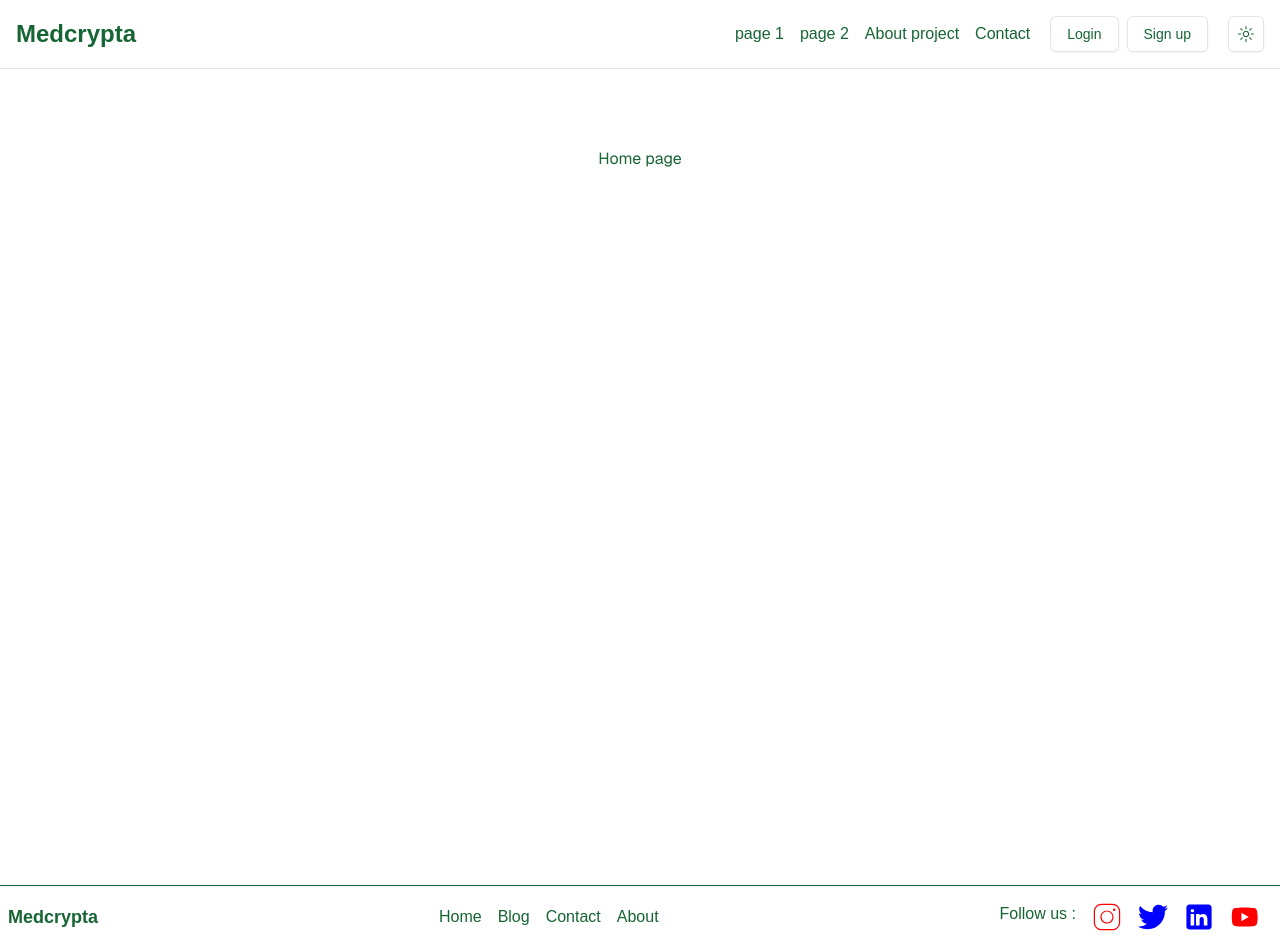
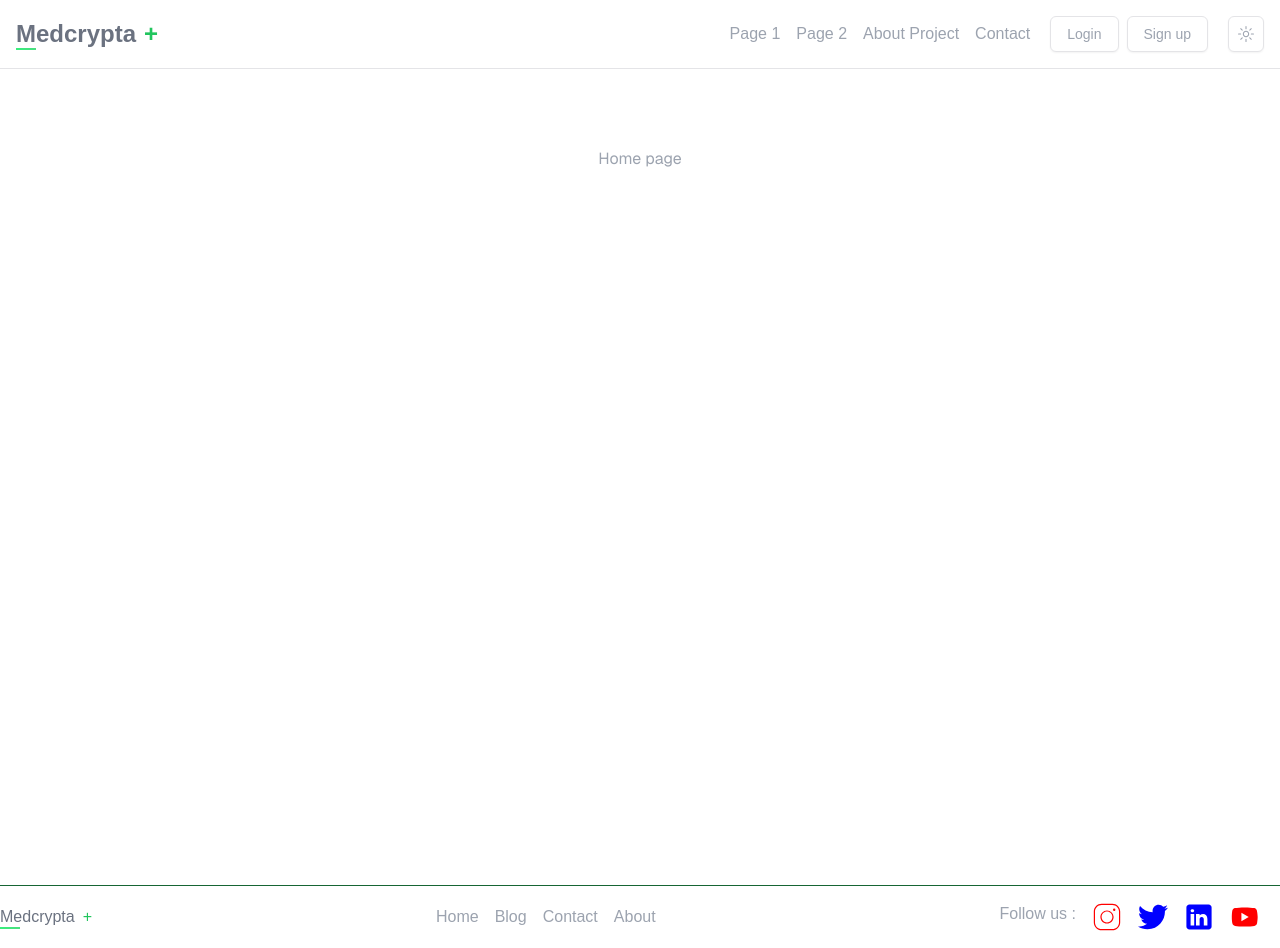
Before and after one commit to Nithin9585/Medcrypta, a Next.js app in the folder frontend/: page / in a window 1280 px wide. Built offline with nearby package versions, Linux system fonts and the light colour scheme.

Commit message:
ui changes

```diff
--- a/frontend/app/globals.css
+++ b/frontend/app/globals.css
@@ -70,6 +70,7 @@
     --chart-3: 30 80% 55%;
     --chart-4: 280 65% 60%;
     --chart-5: 340 75% 55%;
+
   }
 }
 
@@ -80,8 +81,10 @@ body {
 @layer base {
   * {
     @apply border-border;
+
   }
   body {
-    @apply bg-background text-[#166534] ;
+    @apply bg-background text-gray-400 ;
   }
+
 }
--- a/frontend/components/Navbar.jsx
+++ b/frontend/components/Navbar.jsx
@@ -15,19 +15,30 @@ export default function Navbar() {
     <nav className="bg-background/50 sticky top-0 backdrop-blur border-b p-4 z-50">
       <div className="container mx-auto flex justify-between items-center">
         <div className=" text-2xl font-bold">
-          <Link href="/" >
-          Medcrypta
-          </Link>
+        <Link href="/" className="relative inline-block text-gray-500 hover:text-gray-600 after:content-[''] after:absolute after:bottom-0 after:left-0 after:w-[20px] after:h-[2px] after:bg-gradient-to-r after:from-[#38ef7d] after:to-[#4ade80] after:transition-all after:duration-500 hover:after:w-full hover:after:scale-x-100 hover:after:translate-y-1">
+              Medcrypta<span className="text-green-500 pl-2 ">+</span></Link>
         </div>
       <div className="hidden md:flex space-x-4 items-center">
-  <Link href="/" className="transition duration-300 ease-in-out relative inline-block after:content-[''] after:absolute after:bottom-0 after:left-0 after:w-full after:h-[2px] after:bg-gradient-to-r after:from-[#15803d] after:to-[#4ade80] after:scale-x-0 after:origin-left after:transition-transform after:duration-500 hover:after:scale-x-100 hover:-translate-y-1">page 1</Link>
-  <Link href="/blog" className="transition duration-300 ease-in-out relative inline-block after:content-[''] after:absolute after:bottom-0 after:left-0 after:w-full after:h-[2px] after:bg-gradient-to-r after:from-[#15803d] after:to-[#4ade80] after:scale-x-0 after:origin-left after:transition-transform after:duration-500 hover:after:scale-x-100 hover:-translate-y-1">page 2</Link>
-  <Link href="/about" className="transition duration-300 ease-in-out relative inline-block after:content-[''] after:absolute after:bottom-0 after:left-0 after:w-full after:h-[2px] after:bg-gradient-to-r after:from-[#15803d] after:to-[#4ade80] after:scale-x-0 after:origin-left after:transition-transform after:duration-500 hover:after:scale-x-100 hover:-translate-y-1">About project</Link>
-  <Link href="/Contact" className="transition duration-300 ease-in-out relative inline-block after:content-[''] after:absolute after:bottom-0 after:left-0 after:w-full after:h-[2px] after:bg-gradient-to-r after:from-[#15803d] after:to-[#4ade80] after:scale-x-0 after:origin-left after:transition-transform after:duration-500 hover:after:scale-x-100 hover:-translate-y-1">Contact</Link>
+      <Link href="/" className="relative inline-block hover:text-gray-600 dark:hover:text-white ">
+  Page 1
+</Link>
+
+<Link href="/blog" className="relative inline-block hover:text-gray-600  dark:hover:text-white">
+  Page 2
+</Link>
+
+<Link href="/about" className="relative inline-block hover:text-gray-600  dark:hover:text-white">
+  About Project
+</Link>
+
+<Link href="/Contact" className="relative inline-block hover:text-gray-600 dark:hover:text-white">
+  Contact
+</Link>
+
 
 <div>
-    <Button className="mx-1 hover:bg-gray-200 hover:text-[#4ade80]  dark:hover:text-white transition duration-300 ease-in-out" variant="outline">Login</Button>
-    <Button className="mx-1 hover:bg-gray-200 hover:text-[#4ade80]  dark:hover:text-white transition duration-300 ease-in-out" variant="outline">Sign up</Button>
+    <Button className="mx-1   dark:hover:text-white transition duration-300 ease-in-out" variant="outline">Login</Button>
+    <Button className="mx-1    dark:hover:text-white transition duration-300 ease-in-out" variant="outline">Sign up</Button>
   </div>
   <ModeToggle />
 </div>
@@ -43,7 +54,9 @@ export default function Navbar() {
 
             <SheetContent>
               <SheetHeader>
-                <SheetTitle>Logo</SheetTitle>
+                <SheetTitle> <Link href="/" className="relative inline-block text-gray-500 hover:text-gray-600 after:content-[''] after:absolute after:bottom-0 after:left-0 after:w-[20px] after:h-[2px] after:bg-gradient-to-r after:from-[#38ef7d] after:to-[#4ade80] after:transition-all after:duration-500 hover:after:w-full hover:after:scale-x-100 hover:after:translate-y-1">
+                Medcrypta<span className="text-green-500 pl-2 ">+</span></Link>
+                </SheetTitle>
                 <SheetDescription>
                   <div className="flex pt-10 flex-col gap-8 items-center">
                     <Link href="/" className=" hover:text-gray-200">About us</Link>
--- a/frontend/components/ui/footer.jsx
+++ b/frontend/components/ui/footer.jsx
@@ -1,9 +1,11 @@
+import Link from "next/link";
 export default function Footer() {
     return (
         <footer className="border-t border-[#166534] py-4 mt-4">
             <div className="container mx-auto flex flex-col md:flex-row justify-between items-center">
                 <div className="mb-4 md:mb-0">
-                    <h2 className="text-lg ml-2 font-bold">Medcrypta</h2>
+                <Link href="/" className="relative inline-block text-gray-500 hover:text-gray-600 after:content-[''] after:absolute after:bottom-0 after:left-0 after:w-[20px] after:h-[2px] after:bg-gradient-to-r after:from-[#38ef7d] after:to-[#4ade80] after:transition-all after:duration-500 hover:after:w-full hover:after:scale-x-100 hover:after:translate-y-1">
+                Medcrypta<span className="text-green-500 pl-2 ">+</span></Link>
                 </div>
                 <div className="flex space-x-4 mb-4 md:mb-0">
                     <a href="/" className="hover:underline">Home</a>
```
